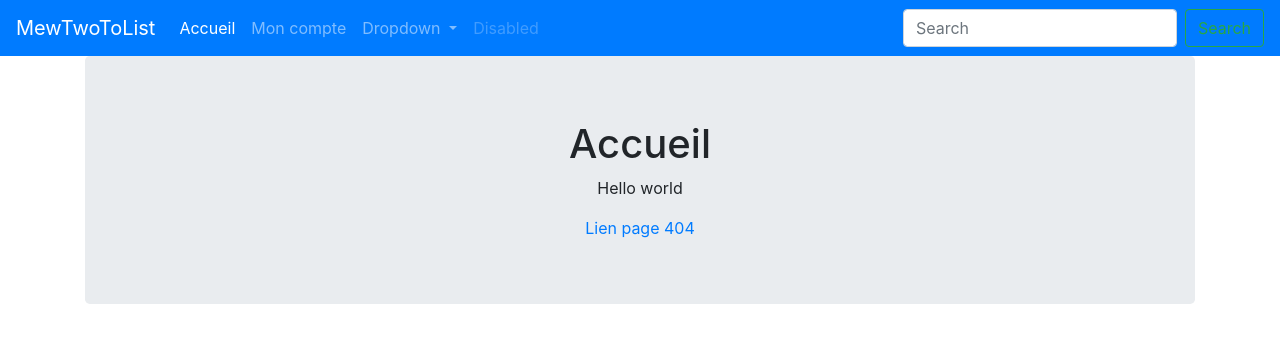
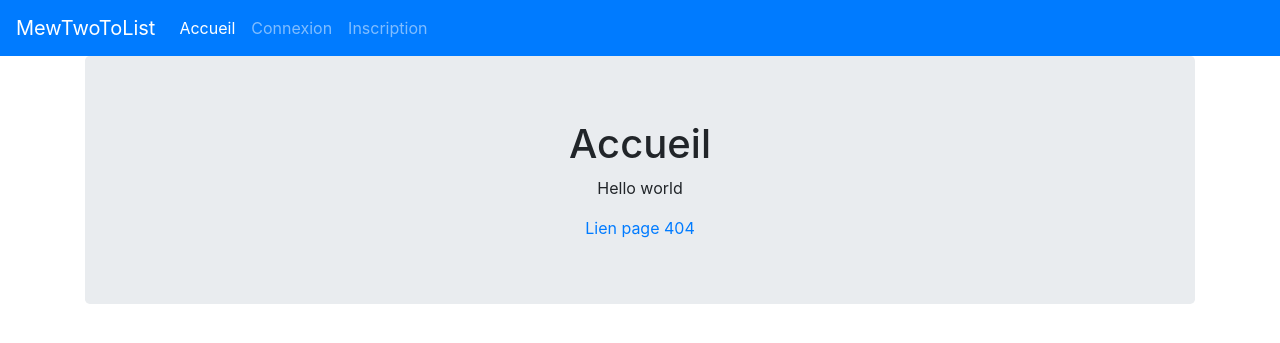
Before and after one commit to Khoz0/MewTwoDoList, a PHP site: page /?page=accueil in a window 1280 px wide. Shown: the top 343 px of the page. Run offline with PHP 8.4, Linux system fonts and the light colour scheme.

Commit message:
Ajout dans la navbar

```diff
--- a/src/Vues/app.php
+++ b/src/Vues/app.php
@@ -19,28 +19,20 @@
 				<li class="nav-item active">
 					<a class="nav-link" href="?page=accueil">Accueil <span class="sr-only">(current)</span></a>
 				</li>
+				<?php if(false) { ?>
 					<li class="nav-item">
 						<a class="nav-link" href="?page=compte">Mon compte</a>
 					</li>
-				<li class="nav-item dropdown">
-					<a class="nav-link dropdown-toggle" href="#" id="navbarDropdown" role="button" data-toggle="dropdown" aria-haspopup="true" aria-expanded="false">
-						Dropdown
-					</a>
-					<div class="dropdown-menu" aria-labelledby="navbarDropdown">
-						<a class="dropdown-item" href="#">Action</a>
-						<a class="dropdown-item" href="#">Another action</a>
-						<div class="dropdown-divider"></div>
-						<a class="dropdown-item" href="#">Something else here</a>
-					</div>
+				<?php } else { ?>
+					<li class="nav-item">
+						<a class="nav-link" href="?page=login">Connexion</a>
 					</li>
 					<li class="nav-item">
-					<a class="nav-link disabled" href="#">Disabled</a>
+						<a class="nav-link" href="?page=inscription">Inscription</a>
 					</li>
+				<?php } ?>
 			</ul>
-			<form class="form-inline my-2 my-lg-0">
-				<input class="form-control mr-sm-2" type="search" placeholder="Search" aria-label="Search">
-				<button class="btn btn-outline-success my-2 my-sm-0" type="submit">Search</button>
-			</form>
+
 		</div>
 	</nav>
 
```
Lines whose indentation alone changed are shown as unchanged.
